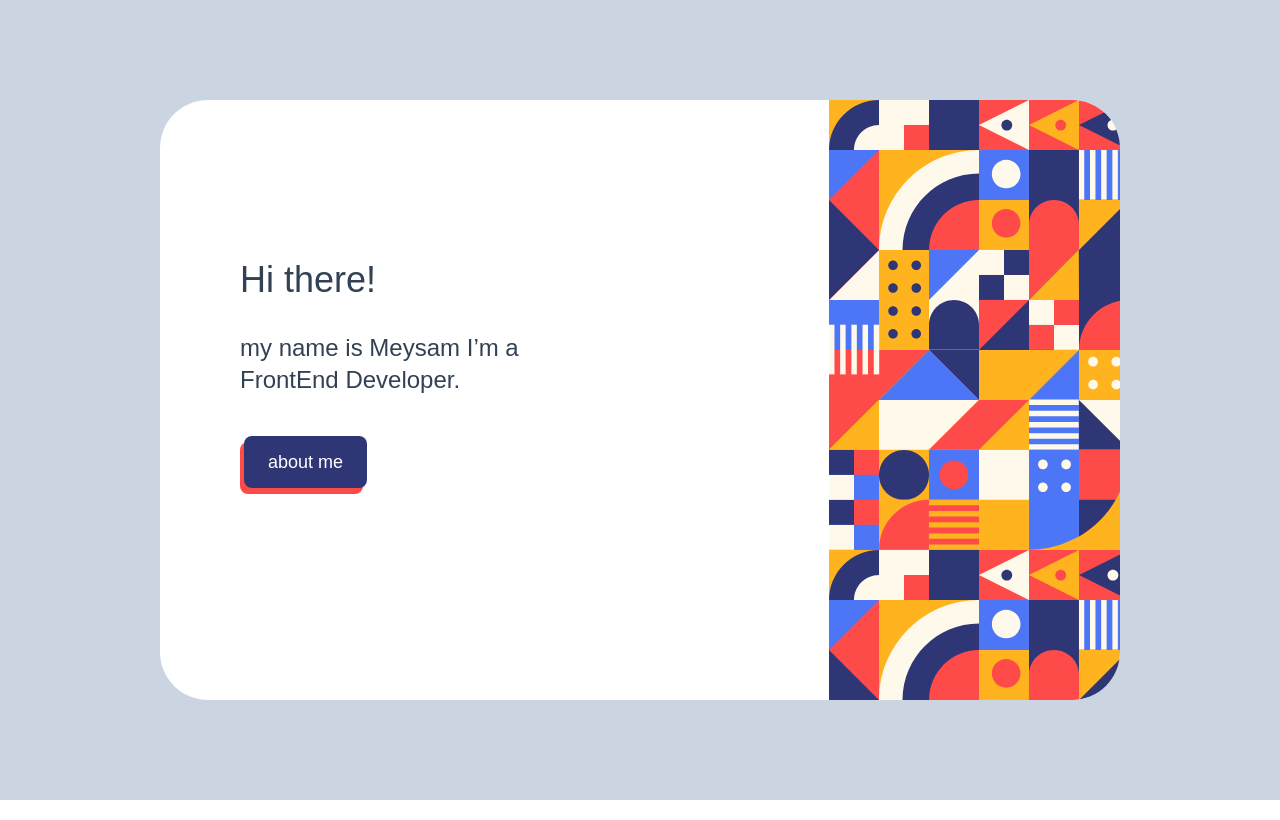
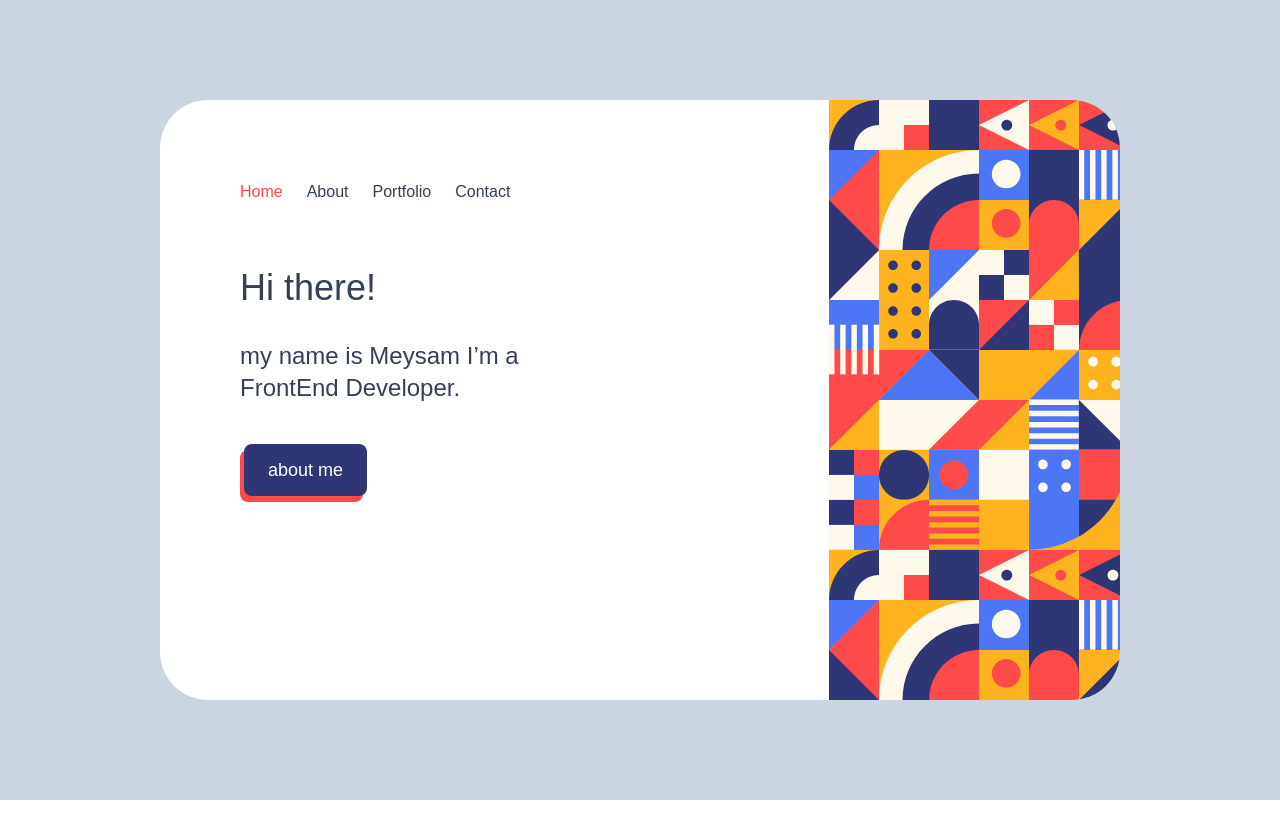
Before and after one commit to premier213/MyWebsite, a React (Create React App) app: page / in a window 1280 px wide. Built offline with nearby package versions, Linux system fonts and the light colour scheme.

Commit message:
added navigation desktop

```diff
--- a/src/App.js
+++ b/src/App.js
@@ -1,6 +1,6 @@
 import { BrowserRouter as Router, Switch, Route } from "react-router-dom";
 import styled from "styled-components";
-import Nav from "./components/nav";
+import Nav from "./components/nav/navMobile";
 import Home from "./components/home";
 import About from "./components/about";
 import Portfolio from "./components/portfolio";
--- a/src/components/home.js
+++ b/src/components/home.js
@@ -1,5 +1,6 @@
 import styled from "styled-components";
 import { Link } from "react-router-dom";
+import NavDesktop from "./nav/navDesktop";
 
 const describe = "my name is Meysam I’m a FrontEnd Developer.";
 const hi = "Hi there!";
@@ -12,8 +13,9 @@ const Home = () => (
   <div className="sm:bg-white xl:items-center xl:justify-center xl:bg-gray-300 flex min-h-screen">
     <div className="rounded-4xl sm:flex-row xl:flex-row-reverse xl:w-75v xl:h-75v xl:bg-white flex flex-col">
       <div className="geo-pattern w-100v 2xl:w-50v h-40v bg-yellow rounded-br-25 sm:w-30v sm:h-80v sm:rounded-br-full xl:w-40v xl:h-75v xl:rounded-r-4xl" />
-      <div className="my-10h 2xl:my-15h h-60v sm:my-20h sm:w-70v sm:h-80v xl:my-10h xl:mx-20 mx-12">
-        <div className="font-display 2xl:text-6xl xl:mt-20 text-4xl text-gray-700">
+      <div className="my-10h 2xl:my-10h h-60v sm:my-20h sm:w-70v sm:h-80v xl:my-10h xl:mx-20 mx-12">
+        <NavDesktop />
+        <div className="font-display 2xl:text-6xl xl:mt-16 text-4xl text-gray-700">
           {hi}
         </div>
         <div className="2xl:text-3xl sm:mt-8 sm:w-40v xl:mt-8 xl:max-w-sm xl:text-2xl mt-2 text-xl font-thin text-gray-700">
--- /dev/null
+++ b/src/components/nav/navDesktop.js
@@ -0,0 +1,24 @@
+import { NavLink } from "react-router-dom";
+
+const NavDesktop = () => (
+  <div>
+    <div className="xl:flex hidden">
+      <ul className="flex text-gray-700">
+        <NavLink to="/" activeClassName="text-red">
+          <li className="pr-6">Home</li>
+        </NavLink>
+        <NavLink to="/about" activeClassName="text-red">
+          <li className="pr-6">About</li>
+        </NavLink>
+        <NavLink to="/portfolio" activeClassName="text-red">
+          <li className="pr-6">Portfolio</li>
+        </NavLink>
+        <NavLink to="/contact" activeClassName="text-red">
+          <li className="pr-6">Contact</li>
+        </NavLink>
+      </ul>
+    </div>
+  </div>
+);
+
+export default NavDesktop;
```
Also changed, not shown: src/setupTests.js (deleted, +0 -5 lines), src/components/nav/navMobile.js (renamed from src/components/nav.js), 1 other file (tests, documents, lock files or other folders).
